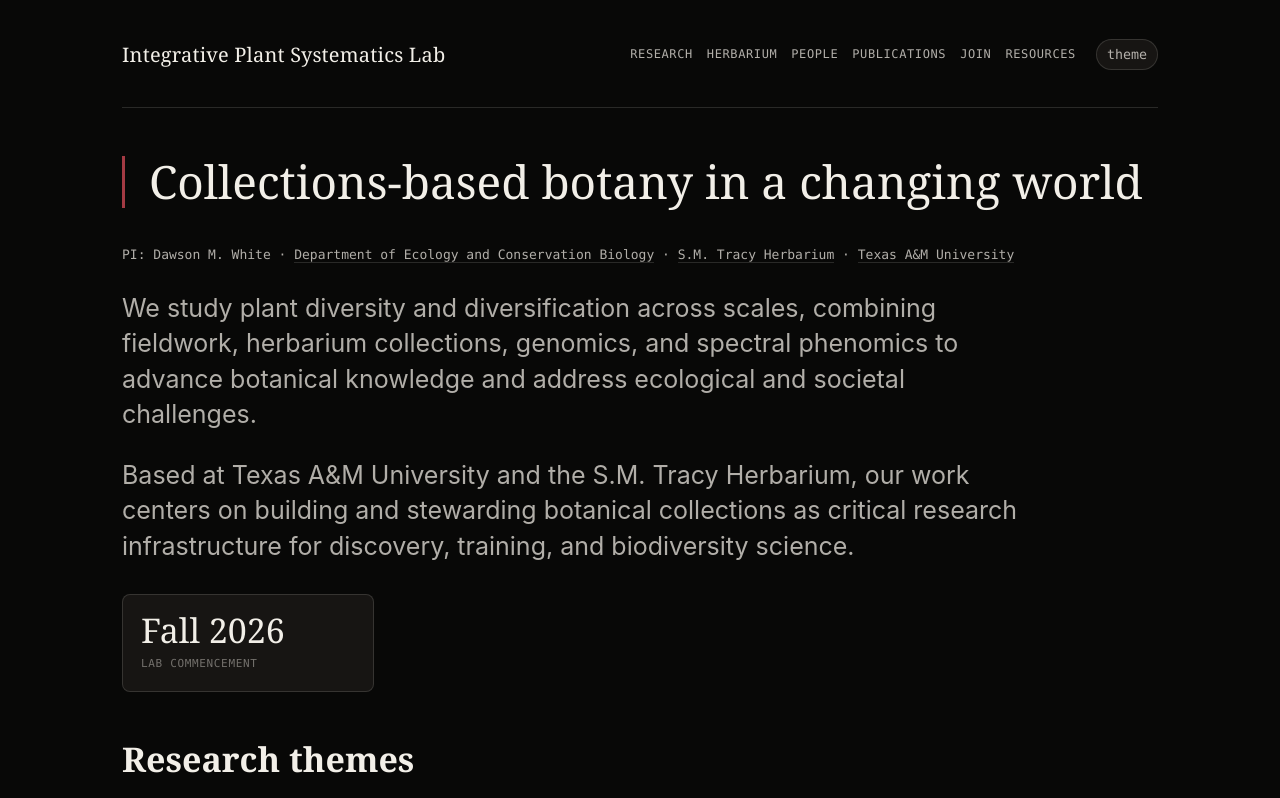
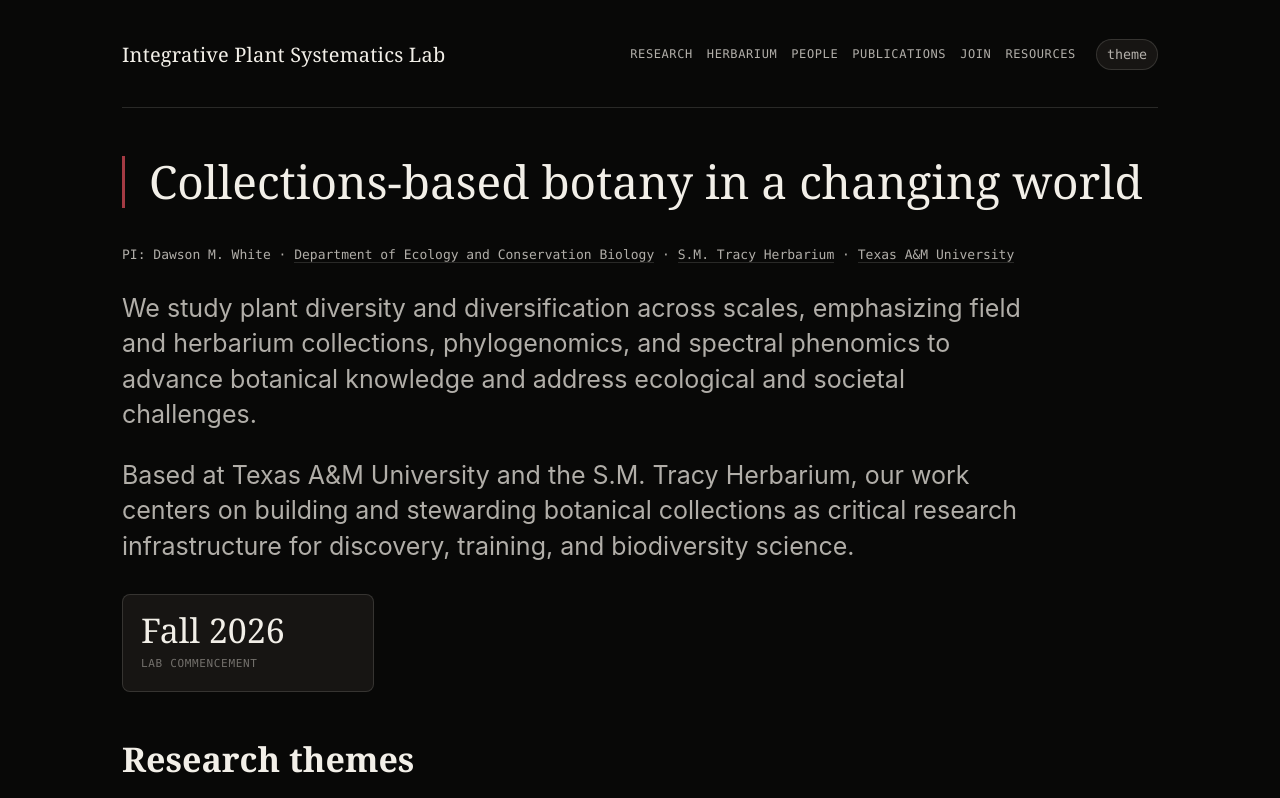
Before and after one commit to Erythroxylum/whiteplantsystematics.org, a Jekyll site: the page built from index.html, in a window 1280 px wide and 900 px high, cut to the strip 0-798 px from the top of the window. Built offline with Jekyll 4.4.1, drawn with Linux system fonts in a browser that asks for light colours.

Commit message:
index people

```diff
--- a/index.html
+++ b/index.html
@@ -33,7 +33,7 @@
 </div>
 
 <p class="lede">
-    We study plant diversity and diversification across scales, combining fieldwork, herbarium collections, genomics, and spectral phenomics to advance botanical knowledge and address ecological and societal challenges.
+    We study plant diversity and diversification across scales, emphasizing field and herbarium collections, phylogenomics, and spectral phenomics to advance botanical knowledge and address ecological and societal challenges.
 </p>
 
 <p class="lede">
--- a/people.html
+++ b/people.html
@@ -33,7 +33,7 @@
     <div class="m-info">
       <div class="m-name">Postdocs</div>
       <span class="m-role">Coming soon</span>
-      <p>If you are interested in working with the lab or at TAES/TAMU Herbarium, please contact Dawson.</p>
+      <p>If you are interested in working with the lab or at TAES/TAMU Herbarium, check out the Join page.</p>
     </div>
   </div>
 </div>
```
